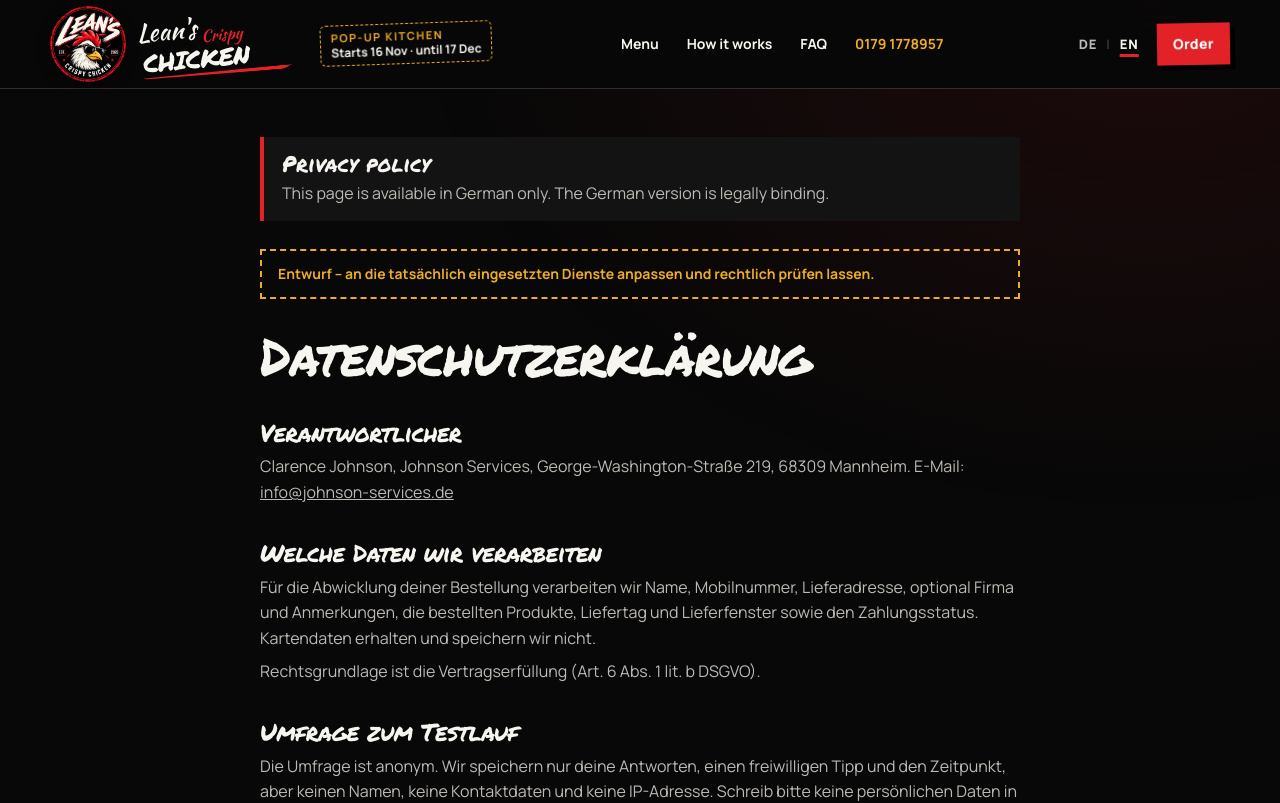
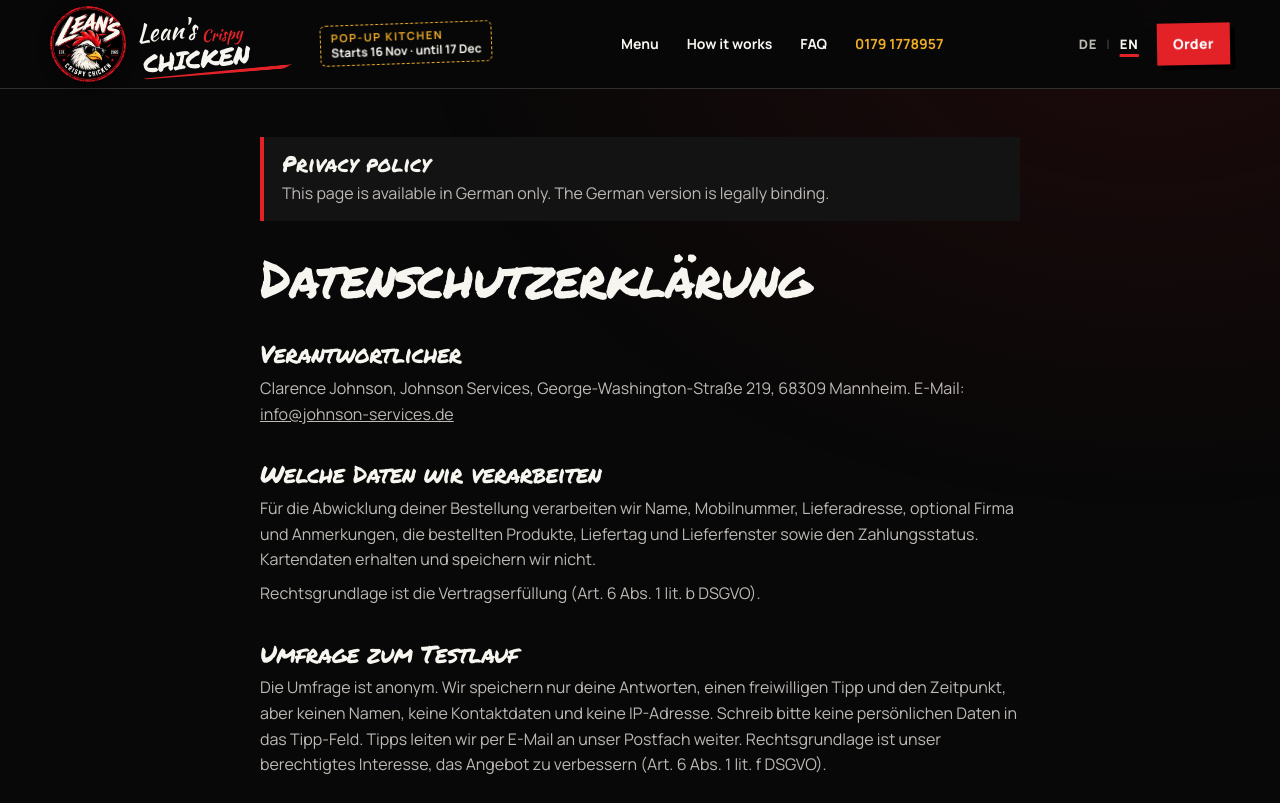
Before and after one commit to clarencejohnson126/Leans-Chicken-Bestellseite, a Next.js app: page /en/datenschutz in a window 1280 px wide. Shown: the top 803 px of the page. Built offline with nearby package versions, Linux system fonts and the light colour scheme; no server answers.

Commit message:
Entwurfshinweis aus AGB und Datenschutzerklärung entfernt
Co-Authored-By: Claude Opus 5.5 <noreply@anthropic.com>

```diff
--- a/src/app/[lang]/agb/page.tsx
+++ b/src/app/[lang]/agb/page.tsx
@@ -18,7 +18,6 @@ export default async function TermsPage({ params }: PageProps<"/[lang]/agb">) {
   return (
     <main className="wrap legal" lang="de">
       <LegalLanguageNotice lang={lang} title="termsTitle" />
-      <div className="draft-banner">Entwurf – vor Go-Live rechtlich prüfen lassen.</div>
       <h1>Allgemeine Geschäftsbedingungen</h1>
 
       <h2>1. Anbieter</h2>
--- a/src/app/[lang]/datenschutz/page.tsx
+++ b/src/app/[lang]/datenschutz/page.tsx
@@ -15,9 +15,6 @@ export default async function PrivacyPage({ params }: PageProps<"/[lang]/datensc
   return (
     <main className="wrap legal" lang="de">
       <LegalLanguageNotice lang={lang} title="privacyTitle" />
-      <div className="draft-banner">
-        Entwurf – an die tatsächlich eingesetzten Dienste anpassen und rechtlich prüfen lassen.
-      </div>
       <h1>Datenschutzerklärung</h1>
 
       <h2>Verantwortlicher</h2>
--- a/src/app/globals.css
+++ b/src/app/globals.css
@@ -833,15 +833,6 @@ h3 {
 .legal a {
   text-decoration: underline;
 }
-.draft-banner {
-  border: 2px dashed var(--yellow);
-  padding: 12px 16px;
-  color: var(--yellow);
-  font-weight: 700;
-  font-size: 14px;
-  margin-bottom: 28px;
-}
-
 /* Menükarten (Bestellformular und Startseite) */
 .menu-grid {
   display: grid;
```
